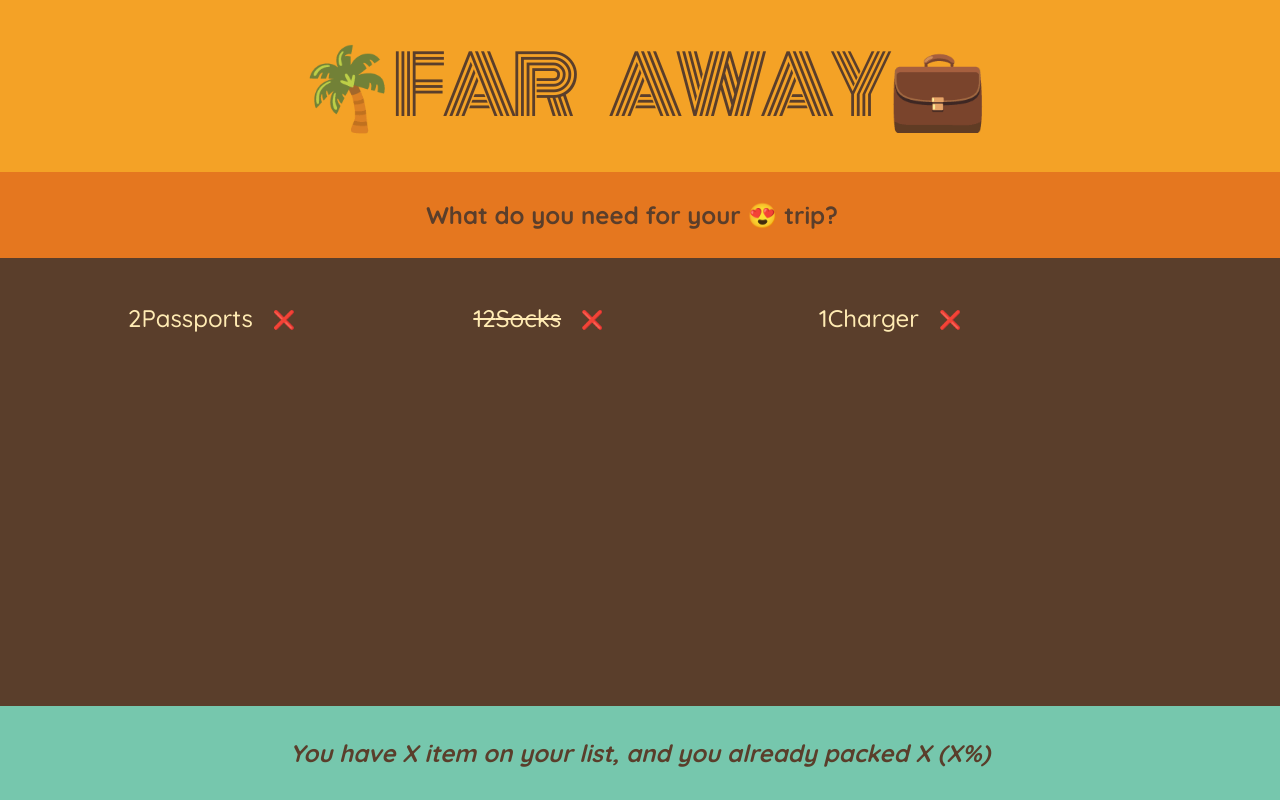
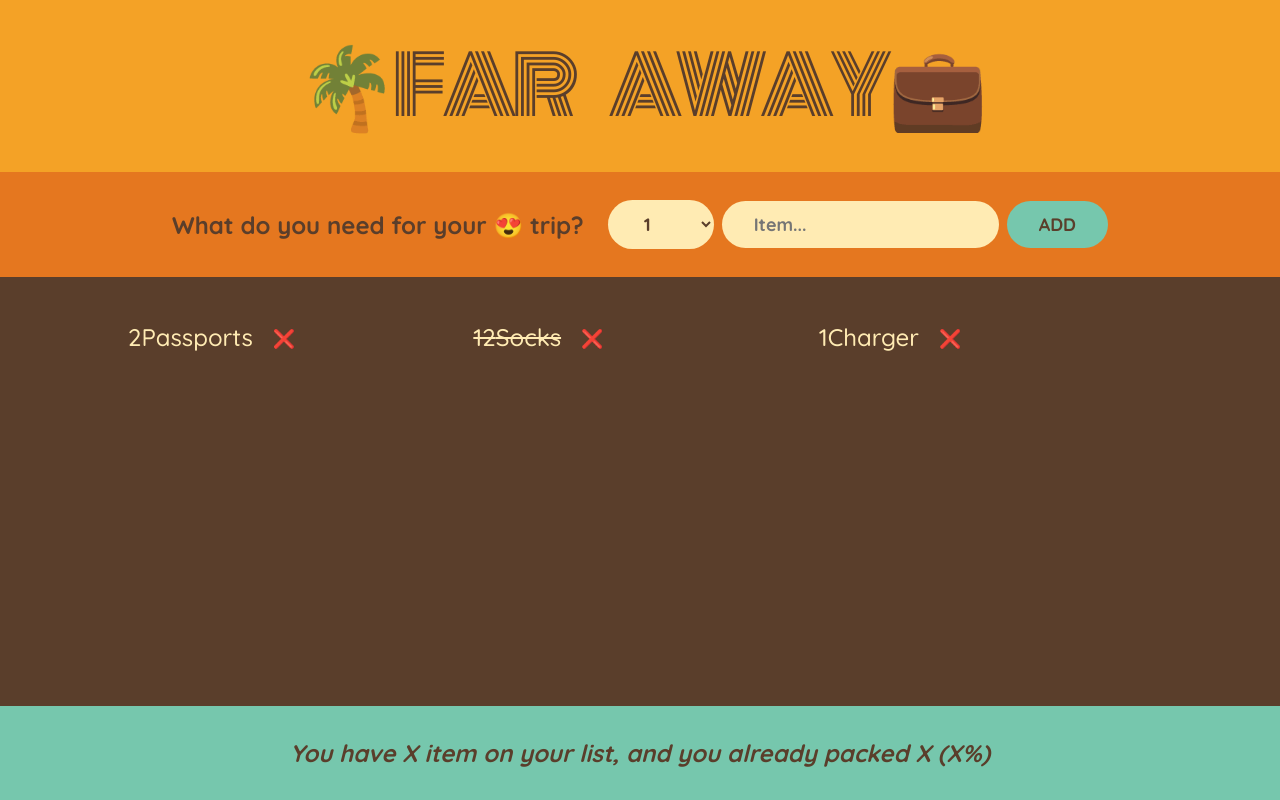
Before and after one commit to eeyfesubalew/React-travel-list, a React (Create React App) app: page / in a window 1280 px wide. Built offline with nearby package versions, Linux system fonts and the light colour scheme.

Commit message:
form and handling submit

```diff
--- a/src/App.js
+++ b/src/App.js
@@ -18,10 +18,22 @@
   return <h1>🌴Far Away💼</h1>;
 }
 function Form() {
+  function handleSubmit(e) {
+    e.preventDefault();
+  }
   return (
-    <div className="add-form">
+    <form className="add-form" onSubmit={handleSubmit}>
       <h3>What do you need for your 😍 trip?</h3>
-    </div>
+      <select>
+        {Array.from({ length: 20 }, (_, i) => i + 1).map((num) => (
+          <option value={num} key={num}>
+            {num}
+          </option>
+        ))}
+      </select>
+      <input type="text" placeholder="Item..." />
+      <button>Add</button>
+    </form>
   );
 }
 function PackingList() {
```
